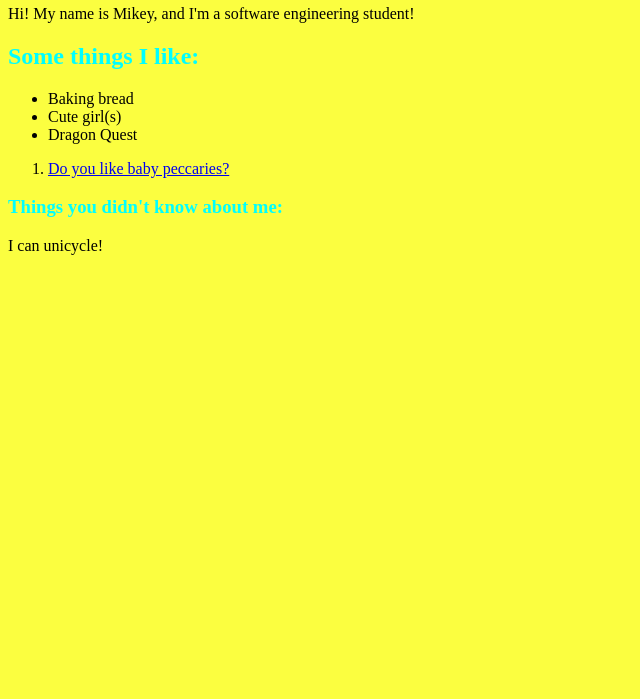
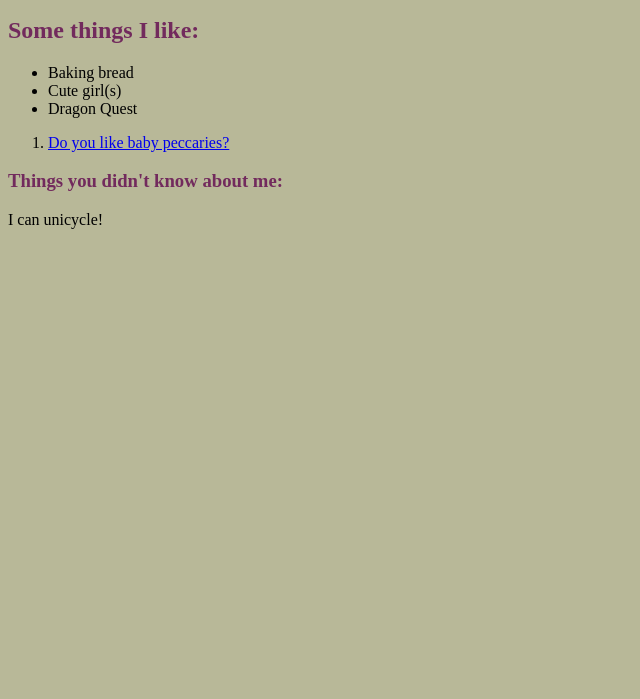
Before and after one commit to mjascoville/website-fun, a plain HTML site: page index.html in a window 1280 px wide. Shown: the part 101-800 px from the top of the page, without its empty margins (0-640 px from the left). Drawn offline with Linux system fonts and the light colour scheme.

Commit message:
Update index.html

```diff
--- a/index.html
+++ b/index.html
@@ -5,13 +5,12 @@
         <title>Hero's Domain!</title>
         <style>
             body {
-               background-color: rgb(251, 254, 64);
+               background-color: rgb(184, 184, 152);
             }
             h1, h2, h3{
-               color: cyan;
+               color: rgb(114, 42, 93);
             }
          </style>
-        <embed name="melvin" src="melvin_revision_2.mp3" loop="true" hidden="true" autostart="true">
     </head>
 
     <body>
```
